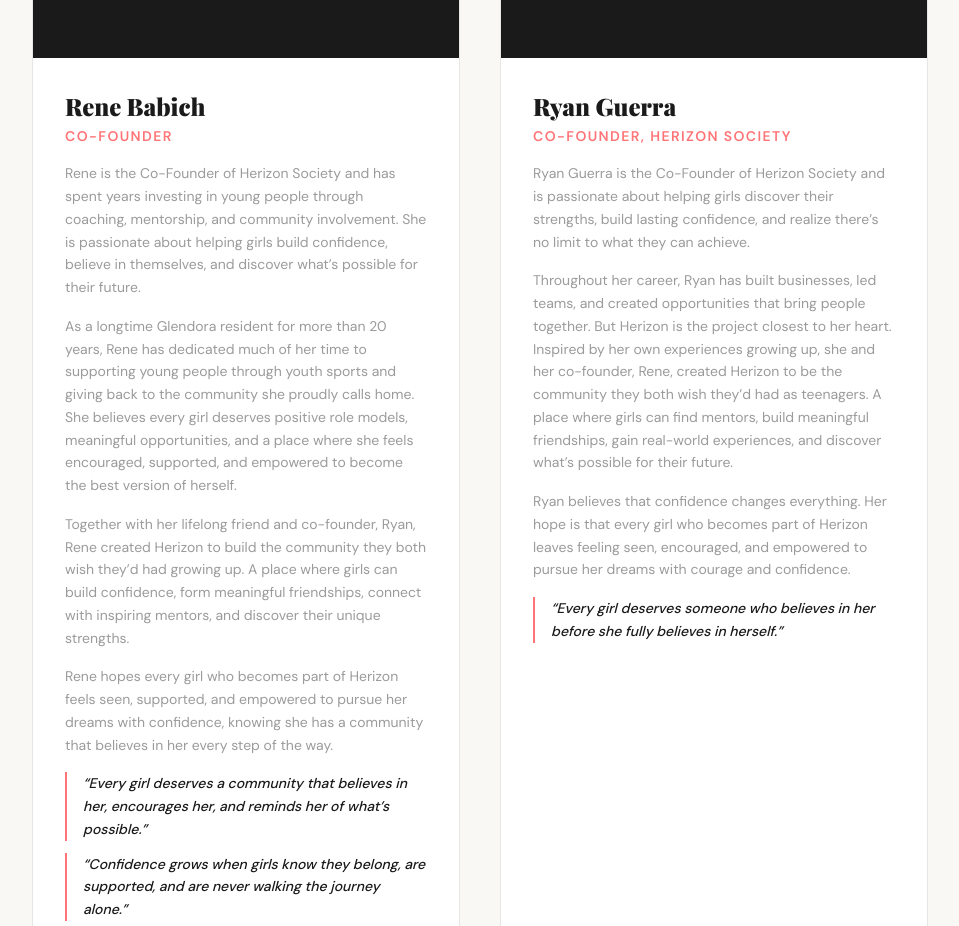
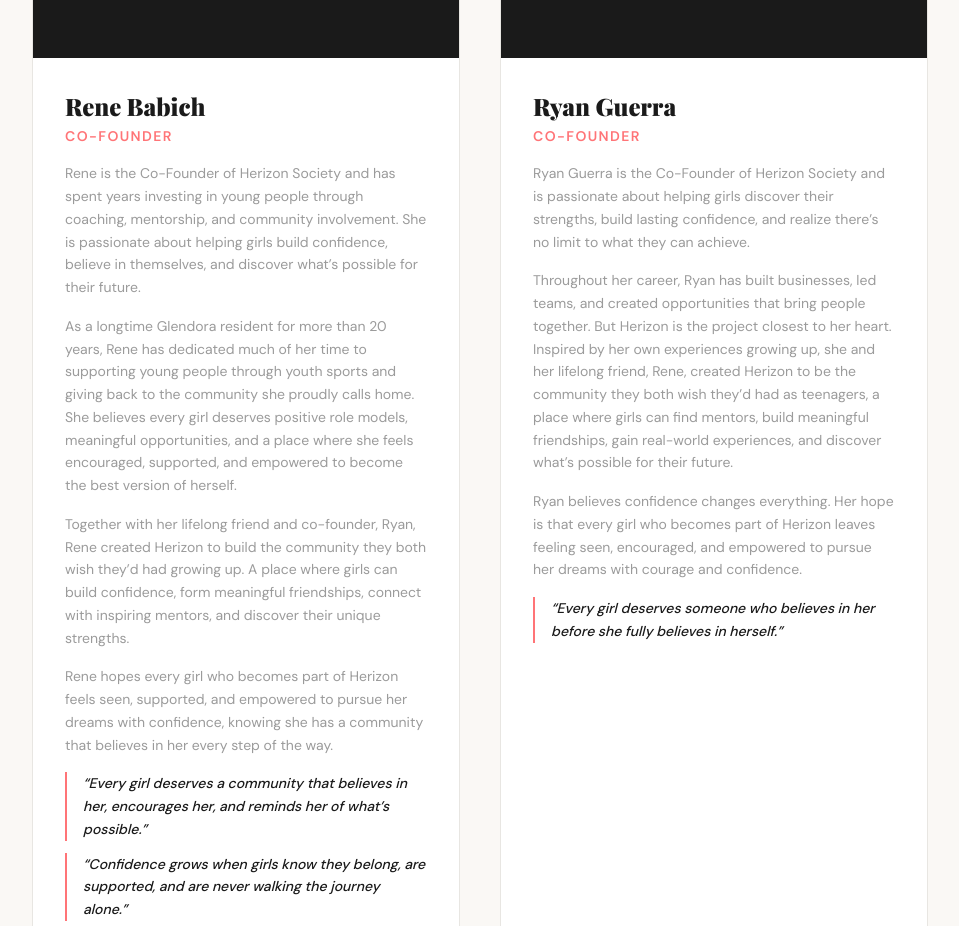
Before and after one commit to flourishprosper/herizonsociety-website, a Next.js app: page /about in a window 1280 px wide. Shown: the part 5600-6526 px from the top of the page, without its empty margins (160-1119 px from the left). Built offline with nearby package versions, Linux system fonts and the light colour scheme; a web font is replaced by a local one.

Commit message:
Update Ryan Guerra bio on About page

```diff
--- a/src/app/about/page.tsx
+++ b/src/app/about/page.tsx
@@ -350,17 +350,17 @@ export default function AboutPage() {
                   Ryan Guerra
                 </h3>
                 <p className="text-[#FF7477] text-sm font-semibold uppercase tracking-widest mb-4">
-                  Co-Founder, Herizon Society
+                  Co-Founder
                 </p>
                 <div className="space-y-4 text-[#9B9B9B] text-sm leading-relaxed">
                   <p>
                     Ryan Guerra is the Co-Founder of Herizon Society and is passionate about helping girls discover their strengths, build lasting confidence, and realize there&rsquo;s no limit to what they can achieve.
                   </p>
                   <p>
-                    Throughout her career, Ryan has built businesses, led teams, and created opportunities that bring people together. But Herizon is the project closest to her heart. Inspired by her own experiences growing up, she and her co-founder, Rene, created Herizon to be the community they both wish they&rsquo;d had as teenagers. A place where girls can find mentors, build meaningful friendships, gain real-world experiences, and discover what&rsquo;s possible for their future.
+                    Throughout her career, Ryan has built businesses, led teams, and created opportunities that bring people together. But Herizon is the project closest to her heart. Inspired by her own experiences growing up, she and her lifelong friend, Rene, created Herizon to be the community they both wish they&rsquo;d had as teenagers, a place where girls can find mentors, build meaningful friendships, gain real-world experiences, and discover what&rsquo;s possible for their future.
                   </p>
                   <p>
-                    Ryan believes that confidence changes everything. Her hope is that every girl who becomes part of Herizon leaves feeling seen, encouraged, and empowered to pursue her dreams with courage and confidence.
+                    Ryan believes confidence changes everything. Her hope is that every girl who becomes part of Herizon leaves feeling seen, encouraged, and empowered to pursue her dreams with courage and confidence.
                   </p>
                   <blockquote className="border-l-2 border-[#FF7477] pl-4 text-[#1A1A1A] font-medium italic mt-4">
                     &ldquo;Every girl deserves someone who believes in her before she fully believes in herself.&rdquo;
```
